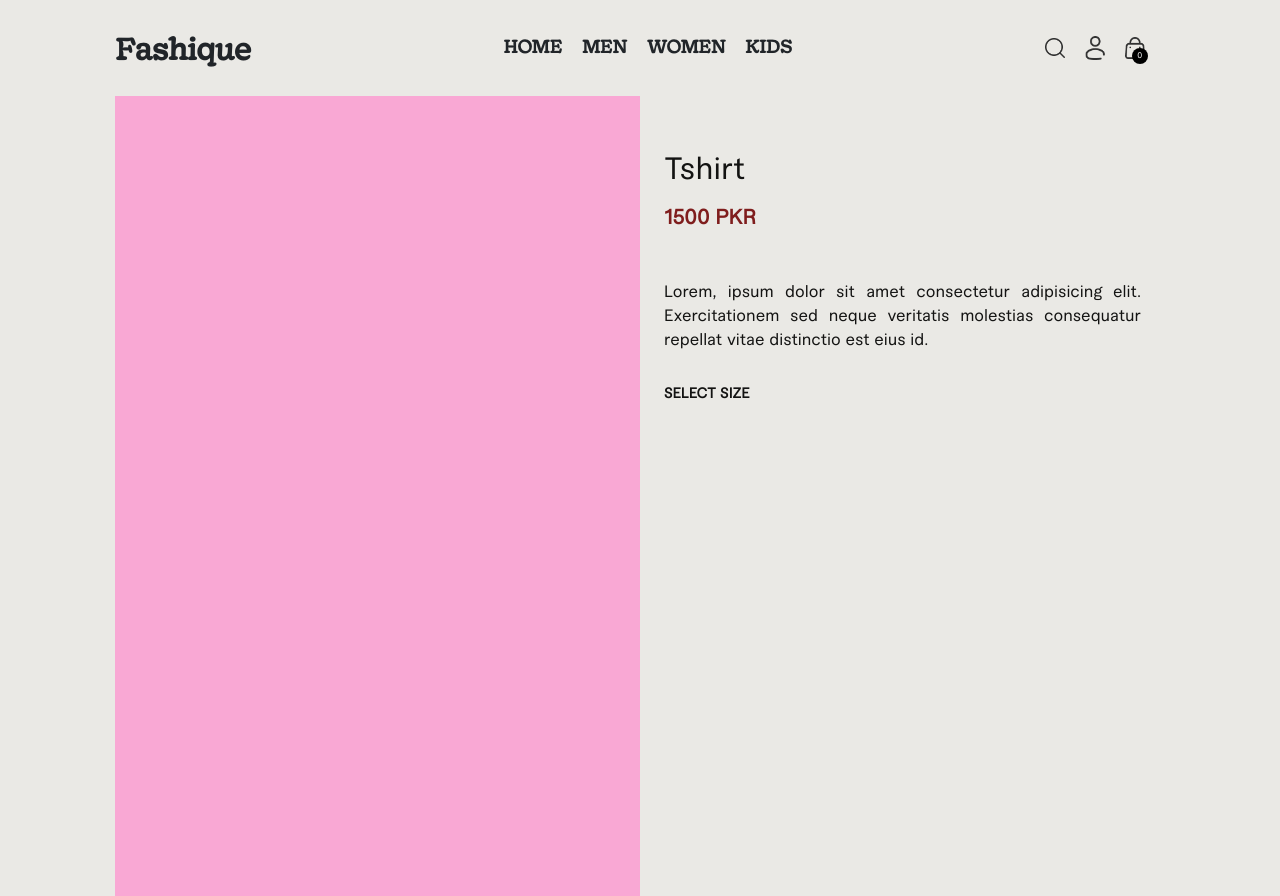
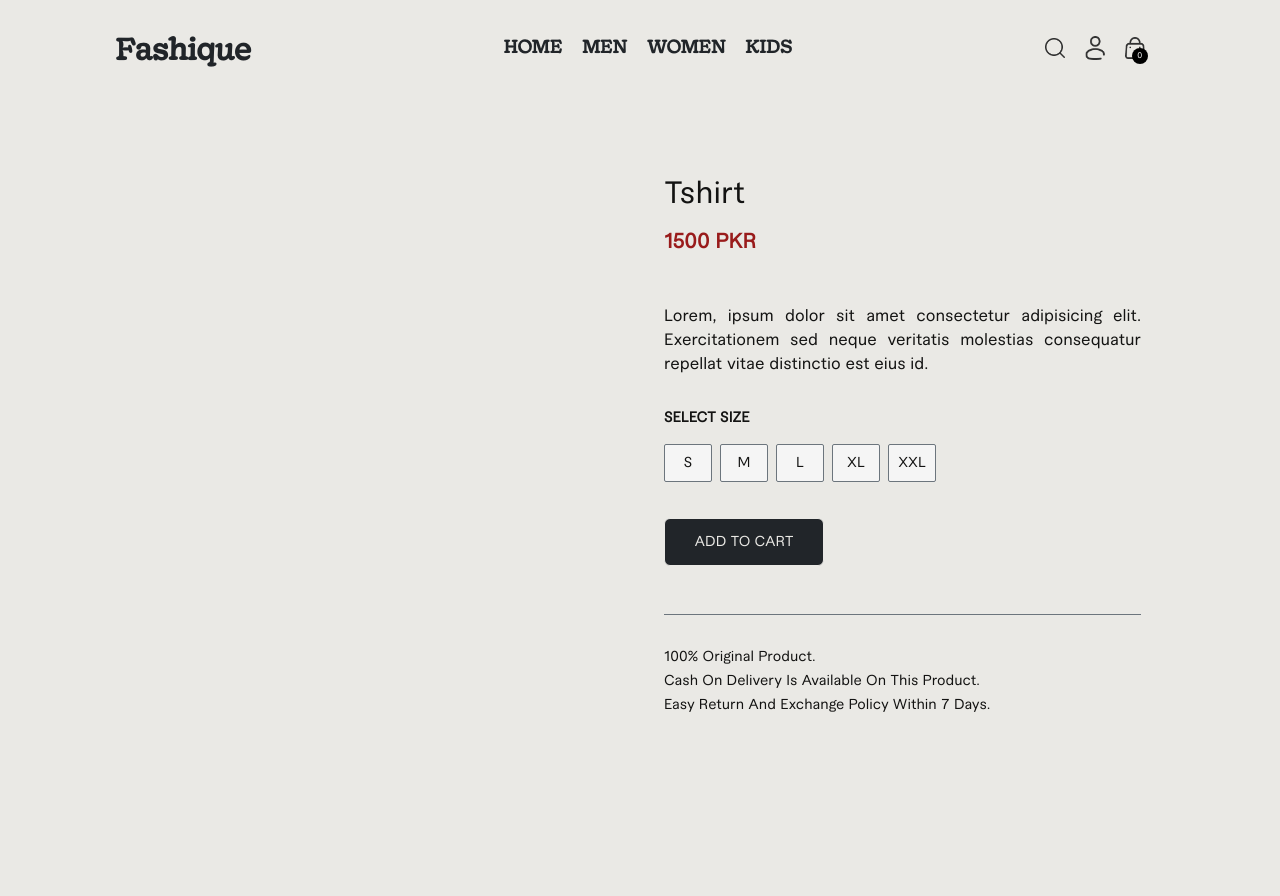
Before and after one commit to mewaleedahmad/fashique, a React (Vite) app in the folder frontend/: page /product in a window 1280 px wide. Built offline with nearby package versions, Linux system fonts and the light colour scheme.

Commit message:
Product Page Added

```diff
--- a/frontend/src/App.jsx
+++ b/frontend/src/App.jsx
@@ -14,7 +14,6 @@ import Navbar from "./components/Navbar"
 
 
 const App = () => {
-  const id = "aaab"
   return (
     <div className="layout flex flex-col min-h-screen overflow-x-hidden">
         <Navbar/>
--- a/frontend/src/components/Collection.jsx
+++ b/frontend/src/components/Collection.jsx
@@ -120,7 +120,7 @@ const sortedProducts = filteredProducts.sort((a,b)=>{
                 </figure>
                 <div className="card-body">
                   <p className="text-md font-medium">{product.name}</p>
-                  <p className="text-md text-red-900 font-bold">PKR&nbsp;{product.price}</p>
+                  <p className="text-md text-red-800 font-bold">PKR&nbsp;{product.price}</p>
                 </div >
 
                 </Link>
--- a/frontend/src/pages/Product.jsx
+++ b/frontend/src/pages/Product.jsx
@@ -1,17 +1,52 @@
 // import { products } from "../assets/frontend_assets/assets"
+import { ToastContainer, toast } from 'react-toastify';
+import 'react-toastify/dist/ReactToastify.css';
+
+import {  useState } from "react"
+const sizes = ["S","M","L","XL","XXL"]
+
 // eslint-disable-next-line react/prop-types
 const Product = () => {
+  const [selectedSize,SetSelectedSize] = useState("")
+  const [sizeNotSelectedError,setSizeNotSelectedError]= useState()
+  const notify = () => toast("Added To Cart");
   return (
     <div className="w-full h-screen flex">
-      <div className="image-section w-1/2 bg-pink-300 h-screen">
+      <div className="image-section w-1/2  h-screen">
 
       </div>
-      <div className="details-section w-1/2  flex flex-col gap-4 py-14 px-6  h-screen">
+      <div className="details-section w-1/2  flex flex-col gap-4 py-20 px-6  h-screen">
       <p className="text-3xl font-medium">Tshirt</p>
-      <p className="text-red-900 text-xl font-bold">1500 PKR</p>
+      <p className="text-red-800 text-xl font-bold">1500 PKR</p>
       <p className="mt-8 text-justify">Lorem, ipsum dolor sit amet consectetur adipisicing elit. Exercitationem sed neque veritatis molestias consequatur repellat vitae distinctio est eius id.</p>
       <p className="font-bold text-sm mt-4">SELECT SIZE</p>
-
+      <div className="flex gap-2">
+        {sizes.map((size, i) => (
+          <button onClick={()=>{SetSelectedSize(size),setSizeNotSelectedError(false) }} value={selectedSize} key={i} className={`${selectedSize === size ? "border-red-800 border-2" : "border-darkSecondary border"} bg-lightSecondary   text-sm rounded-sm w-12 px-2 py-2 text-center`}>
+            {size}
+          </button>
+        ))}
+      </div>
+      <div>
+      <ToastContainer
+             position="top-right"
+             autoClose={1000}
+             hideProgressBar={true}
+             newestOnTop={false}
+             closeOnClick
+             rtl={false}
+             theme="dark"
+/>
+      <button  onClick={()=>( selectedSize === "" ? setSizeNotSelectedError(true) : notify() )} className="btn btn-outline w-40 bg-darkPrimary  text-lightPrimary font-normal rounded-md  mt-5">ADD TO CART</button>
+      {
+        sizeNotSelectedError && <p className={`pt-2 px-6 text-red-800 text-sm font-semibold`}>Select Any Size</p>
+      }
+      </div>
+      <div className=" border-t text-sm capitalize border-darkSecondary mt-8 pt-8 flex flex-col gap-1">
+        <p>100% Original Product.</p>
+        <p>Cash on delivery is Available on this product.</p>
+        <p>Easy return and exchange policy within 7 days.</p>
+      </div>
       </div>
     </div>
 
```
